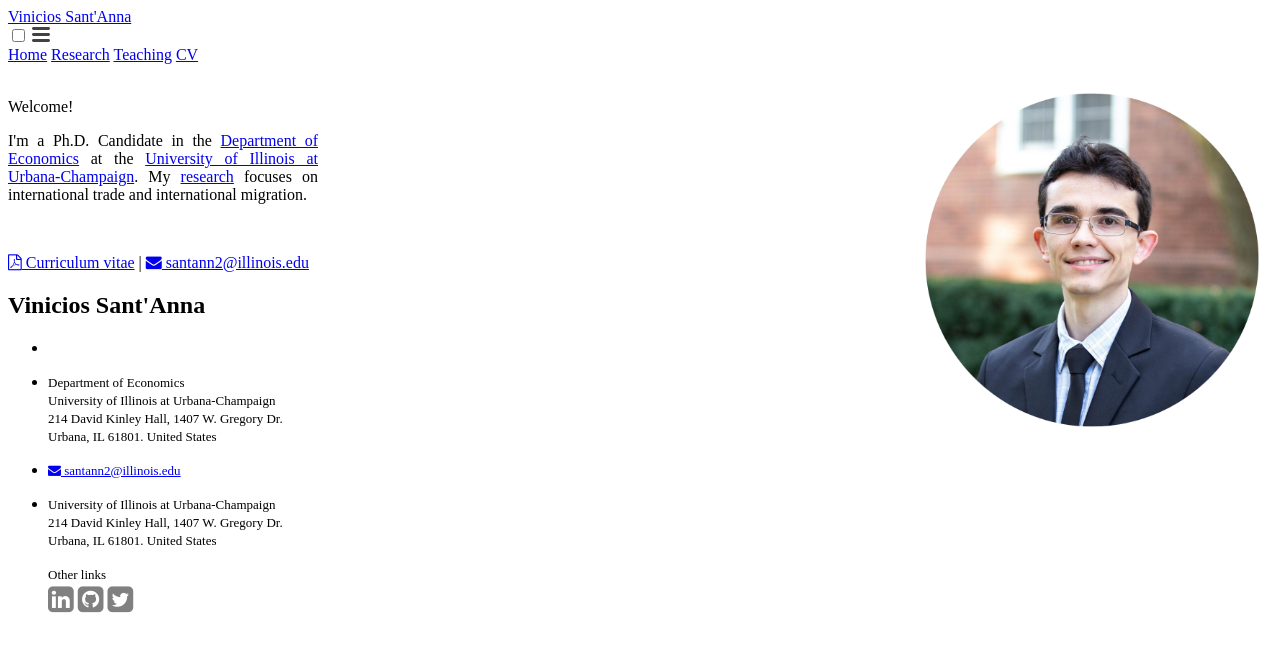
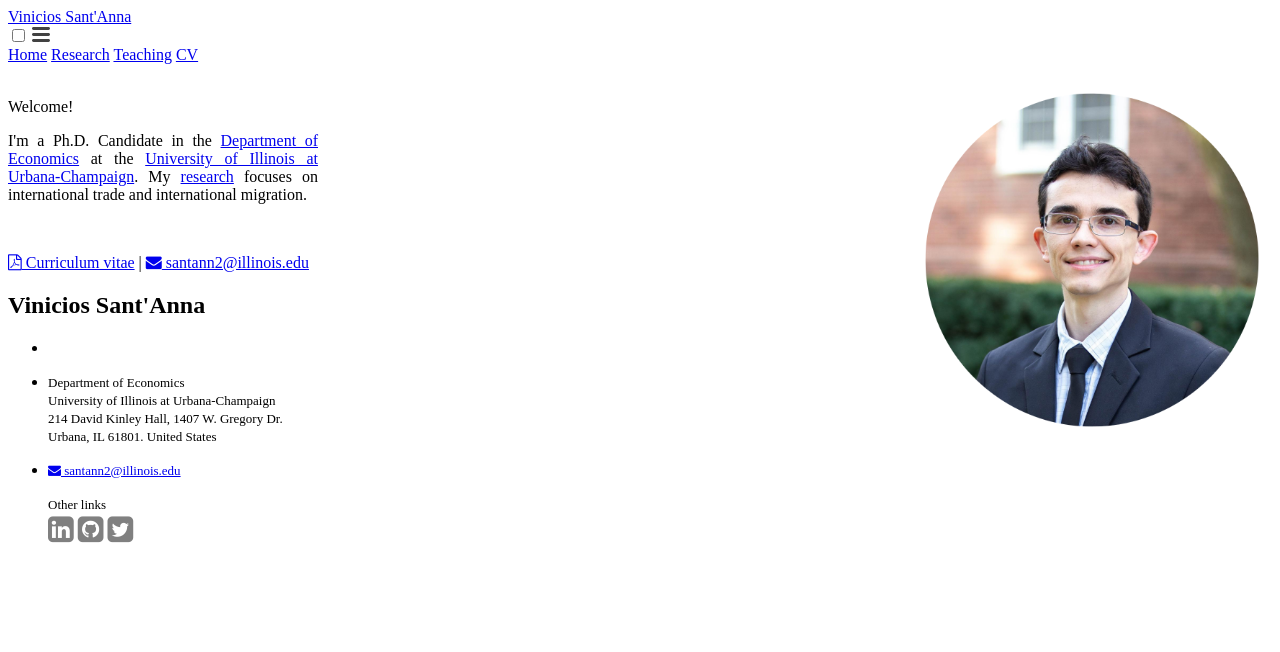
Before and after one commit to vpsantanna/vpsantanna.github.io, a Jekyll site: the page built from index.md, in a window 1280 px wide. Shown: the top 652 px of the page. Built offline with Jekyll 4.4.1, drawn with Linux system fonts in a browser that asks for light colours; a script that is not in the unit is left out.

Commit message:
Update footer.html

```diff
--- a/_includes/footer.html
+++ b/_includes/footer.html
@@ -21,15 +21,8 @@
         </ul>
       </div>
 
+
       <div class="footer-col footer-col-2">
-        <ul class="contact-list">
-          <li>
-            <p><font size="2.5">University of Illinois at Urbana-Champaign<br />214 David Kinley Hall, 1407 W. Gregory Dr.<br />Urbana, IL 61801. United States</font></p>
-          </li>
-        </ul>
-      </div>
-
-      <div class="footer-col footer-col-3">
         <ul class="social-media-list">
           <font size="2.5">Other links</font> <br  />
           {% if site.scholar_username %}<a href="https://scholar.google.com.br/citations?user={{ site.scholar_username }}"><span class="icon"><i class="ai ai-google-scholar-square" style="font-size:30px;color:grey"></i></span></a>{% endif %}
```
